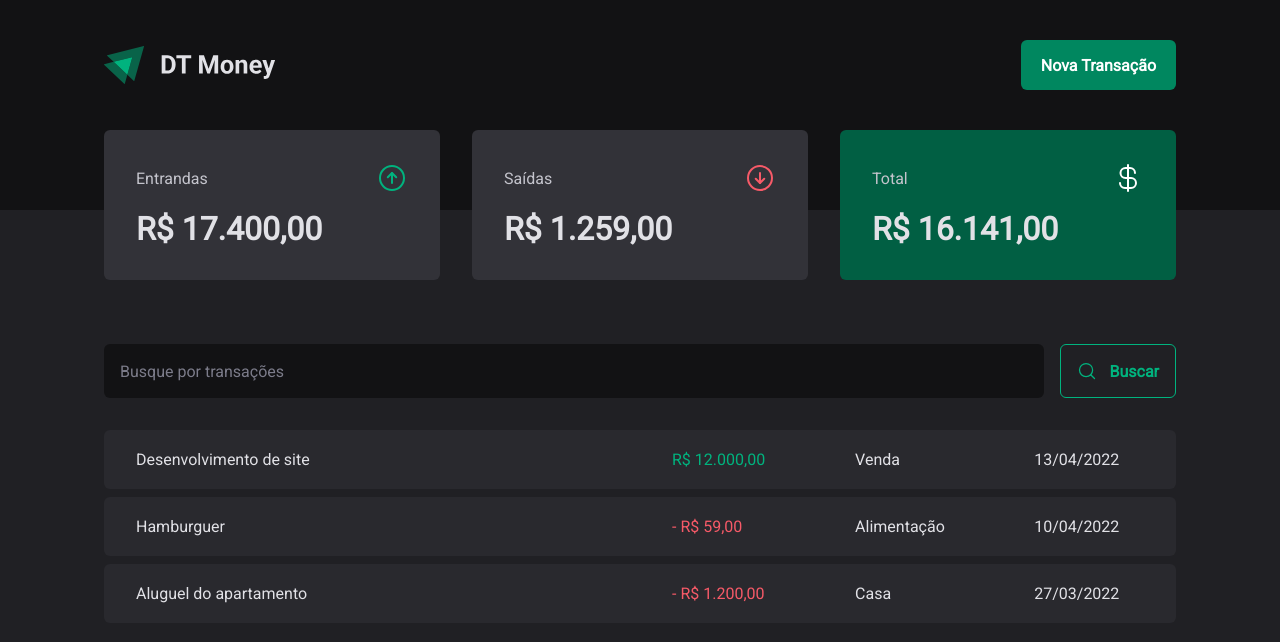
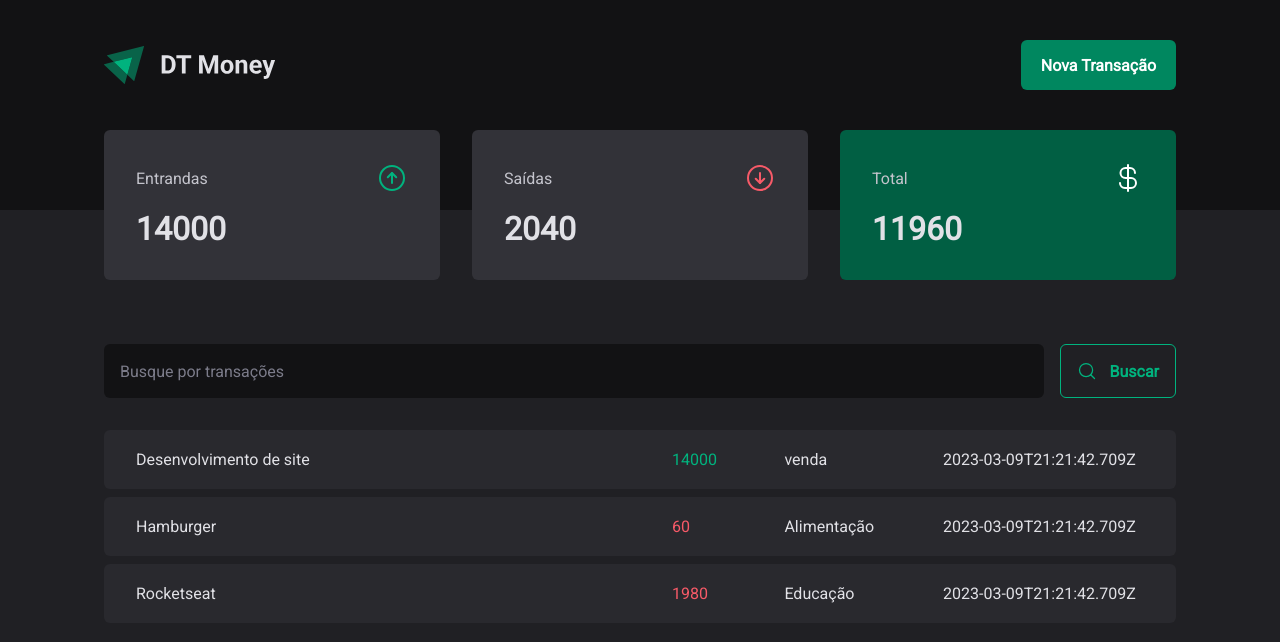
Before and after one commit to JoacirSCN/DT_Money, a React (Vite) app: page / in a window 1280 px wide. Shown: the top 642 px of the page. Built offline with nearby package versions, Linux system fonts and the light colour scheme; data requests are answered from the project's data file.

Commit message:
Calc values

```diff
--- a/package.json
+++ b/package.json
@@ -7,7 +7,8 @@
     "dev": "vite",
     "build": "tsc && vite build",
     "preview": "vite preview",
-    "lint": "eslint src --ext .ts,.tsx"
+    "lint": "eslint src --ext .ts,.tsx",
+    "dev:server": "json-server server.json -w -d 500"
   },
   "dependencies": {
     "@radix-ui/react-dialog": "^1.0.3",
@@ -24,6 +25,7 @@
     "@types/styled-components": "^5.1.26",
     "@vitejs/plugin-react": "^3.1.0",
     "eslint": "^8.35.0",
+    "json-server": "^0.17.2",
     "typescript": "^4.9.3",
     "vite": "^4.1.0"
   }
--- /dev/null
+++ b/server.json
@@ -0,0 +1,28 @@
+{
+  "transactions": [
+    {
+      "id": 1,
+      "description": "Desenvolvimento de site",
+      "type": "income",
+      "category": "venda",
+      "price": 14000,
+      "createdAt": "2023-03-09T21:21:42.709Z"
+    },
+    {
+      "id": 2,
+      "description": "Hamburger",
+      "type": "outcome",
+      "category": "Alimentação",
+      "price": 60,
+      "createdAt": "2023-03-09T21:21:42.709Z"
+    },
+    {
+      "id": 3,
+      "description": "Rocketseat",
+      "type": "outcome",
+      "category": "Educação",
+      "price": 1980,
+      "createdAt": "2023-03-09T21:21:42.709Z"
+    }
+  ]
+}
--- a/src/App.tsx
+++ b/src/App.tsx
@@ -1,4 +1,5 @@
 import { ThemeProvider } from 'styled-components'
+import { TransactionsProvider } from './contexts/TransactionsContext'
 import { Transactions } from './pages/Transactions'
 import { GlobalStyle } from './styles/global'
 import { defaultTheme } from './styles/themes/default'
@@ -7,7 +8,9 @@
   return (
     <ThemeProvider theme={defaultTheme}>
       <GlobalStyle />
-      <Transactions />
+      <TransactionsProvider>
+        <Transactions />
+      </TransactionsProvider>
     </ThemeProvider>
   )
 }
--- a/src/components/Summary/index.tsx
+++ b/src/components/Summary/index.tsx
@@ -1,6 +1,31 @@
 import { SummaryCard, SummaryContainer } from './styled'
 import { ArrowCircleUp, ArrowCircleDown, CurrencyDollar } from 'phosphor-react'
+import { useContext } from 'react'
+import { TransactionsContext } from '../../contexts/TransactionsContext'
+
 export function Summary() {
+  const { transactions } = useContext(TransactionsContext)
+
+  const summary = transactions.reduce(
+    (acc, transaction) => {
+      if (transaction.type === 'income') {
+        acc.income += transaction.price
+        acc.total += transaction.price
+      } else {
+        acc.outcome += transaction.price
+        acc.total -= transaction.price
+      }
+
+      return acc
+    },
+    {
+      income: 0,
+      outcome: 0,
+      total: 0,
+    },
+  )
+
+  console.log(summary)
   return (
     <SummaryContainer>
       <SummaryCard>
@@ -9,7 +34,7 @@
           <ArrowCircleUp size={32} color="#00b37e" />
         </header>
 
-        <strong> R$ 17.400,00</strong>
+        <strong>{summary.income}</strong>
       </SummaryCard>
 
       <SummaryCard>
@@ -18,7 +43,7 @@
           <ArrowCircleDown size={32} color="#f75a68" />
         </header>
 
-        <strong> R$ 1.259,00</strong>
+        <strong>{summary.outcome}</strong>
       </SummaryCard>
 
       <SummaryCard variant="green">
@@ -27,7 +52,7 @@
           <CurrencyDollar size={32} color="#fff" />
         </header>
 
-        <strong> R$ 16.141,00</strong>
+        <strong>{summary.total}</strong>
       </SummaryCard>
     </SummaryContainer>
   )
--- /dev/null
+++ b/src/contexts/TransactionsContext.tsx
@@ -0,0 +1,40 @@
+import { createContext, ReactNode, useEffect, useState } from 'react'
+
+interface Transaction {
+  id: number
+  description: string
+  type: 'income' | 'outcome'
+  category: string
+  price: number
+  createdAt: string
+}
+
+interface TransactionContextType {
+  transactions: Transaction[]
+}
+
+interface TransactionsProviderProps {
+  children: ReactNode
+}
+
+export const TransactionsContext = createContext({} as TransactionContextType)
+
+export function TransactionsProvider({ children }: TransactionsProviderProps) {
+  const [transactions, setTransactions] = useState<Transaction[]>([])
+
+  async function loadTransactions() {
+    const response = await fetch('http://localhost:3000/transactions')
+    const data = await response.json()
+
+    setTransactions(data)
+  }
+
+  useEffect(() => {
+    loadTransactions()
+  }, [])
+  return (
+    <TransactionsContext.Provider value={{ transactions }}>
+      {children}
+    </TransactionsContext.Provider>
+  )
+}
--- a/src/pages/Transactions/index.tsx
+++ b/src/pages/Transactions/index.tsx
@@ -1,5 +1,7 @@
+import { useContext } from 'react'
 import { Header } from '../../components/Header'
 import { Summary } from '../../components/Summary'
+import { TransactionsContext } from '../../contexts/TransactionsContext'
 import { SearchForm } from './components/SearchForm'
 import {
   PriceHighLight,
@@ -8,6 +10,8 @@
 } from './styles'
 
 export function Transactions() {
+  const { transactions } = useContext(TransactionsContext)
+
   return (
     <div>
       <Header />
@@ -18,30 +22,20 @@
 
         <TransactionsTable>
           <tbody>
-            <tr>
-              <td width="50%">Desenvolvimento de site</td>
-              <td>
-                <PriceHighLight variant="income">R$ 12.000,00</PriceHighLight>
-              </td>
-              <td>Venda</td>
-              <td>13/04/2022</td>
-            </tr>
-            <tr>
-              <td width="50%">Hamburguer</td>
-              <td>
-                <PriceHighLight variant="outcome">- R$ 59,00</PriceHighLight>
-              </td>
-              <td>Alimentação</td>
-              <td>10/04/2022</td>
-            </tr>
-            <tr>
-              <td width="50%">Aluguel do apartamento</td>
-              <td>
-                <PriceHighLight variant="outcome">- R$ 1.200,00</PriceHighLight>
-              </td>
-              <td>Casa</td>
-              <td>27/03/2022</td>
-            </tr>
+            {transactions.map((transaction) => {
+              return (
+                <tr key={transaction.id}>
+                  <td width="50%">{transaction.description}</td>
+                  <td>
+                    <PriceHighLight variant={transaction.type}>
+                      {transaction.price}
+                    </PriceHighLight>
+                  </td>
+                  <td>{transaction.category}</td>
+                  <td>{transaction.createdAt}</td>
+                </tr>
+              )
+            })}
           </tbody>
         </TransactionsTable>
       </TransactionsContainer>
```
Also changed, not shown: 1 other file (tests, documents, lock files or other folders).
